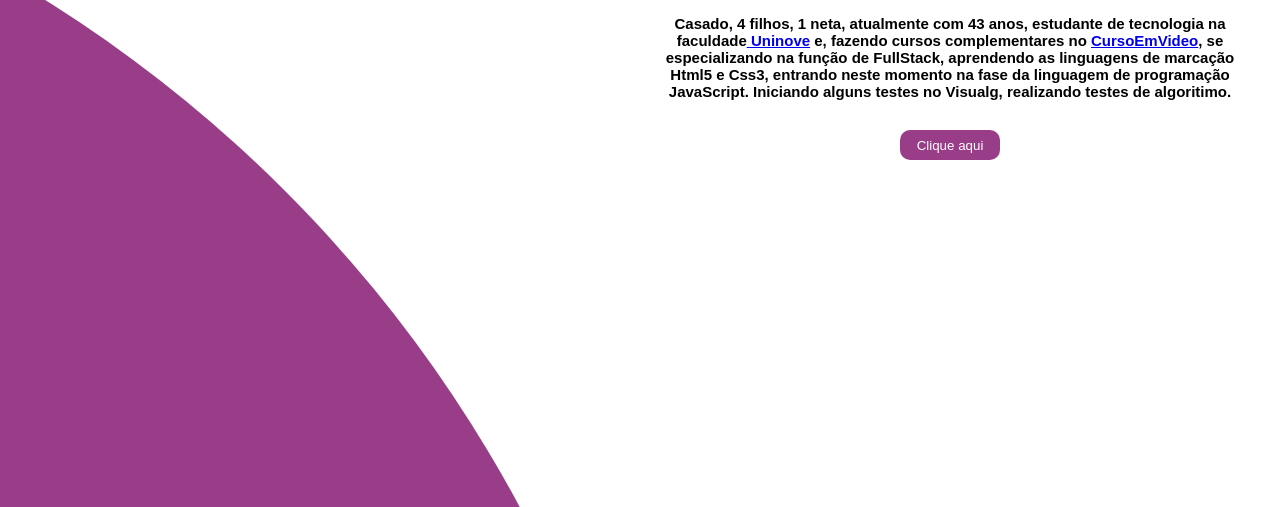
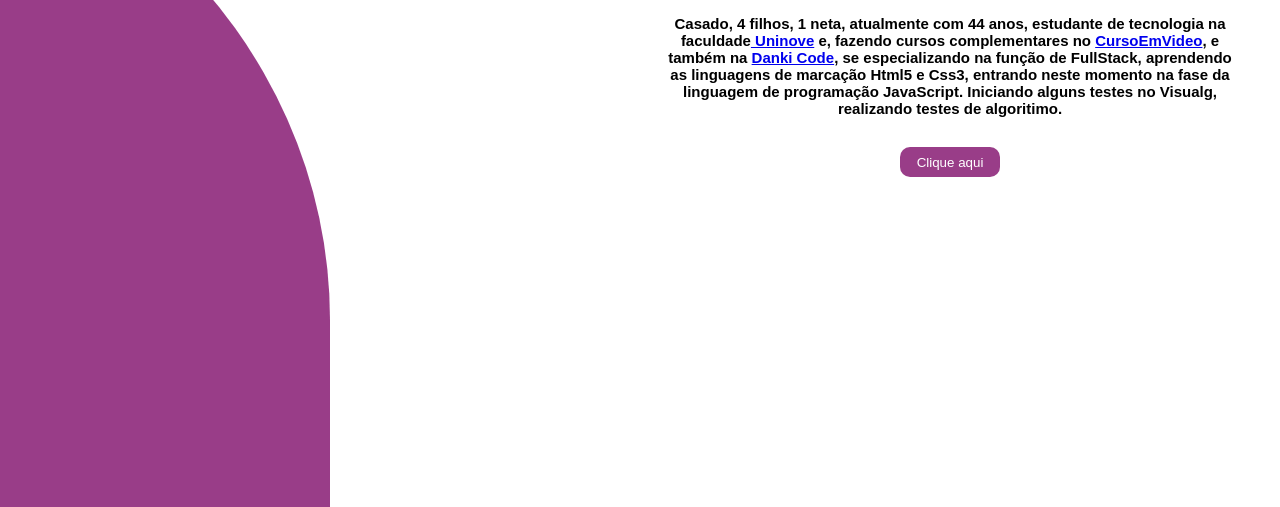
Before and after one commit to ClaytonSDev/site_dev, a plain HTML site: page pessoal/index.html in a window 1280 px wide. Shown: the part 293-800 px from the top of the page. Drawn offline with Linux system fonts and the light colour scheme.

Commit message:
ajustes
ajustes tela sobre

```diff
--- a/pessoal/index.html
+++ b/pessoal/index.html
@@ -27,7 +27,7 @@
         <div class="center">
             <div class="texto-sobre">
                 <h1>História do Clayton Sales<br/><span style="color: #993D88;">FullStack</span></h1>
-                <p>Casado, 4 filhos, 1 neta, atualmente com 43 anos, estudante de tecnologia na faculdade<strong><a href="https://www.uninove.br/" target="_blank"> Uninove</a></strong> e, fazendo cursos complementares no <strong><a href="https://www.cursoemvideo.com/" target="_blank">CursoEmVideo</a>,</strong> se especializando na função de FullStack, aprendendo as linguagens de marcação Html5 e Css3, entrando neste momento na fase da linguagem de programação JavaScript. Iniciando alguns testes no Visualg, realizando testes de algoritimo.</p>
+                <p>Casado, 4 filhos, 1 neta, atualmente com 44 anos, estudante de tecnologia na faculdade<strong><a href="https://www.uninove.br/" target="_blank"> Uninove</a></strong> e, fazendo cursos complementares no <strong><a href="https://www.cursoemvideo.com/" target="_blank">CursoEmVideo</a>,</strong> e também na <strong><a href="https://cursos.dankicode.com/" target="_blank">Danki Code</a>,</strong> se especializando na função de FullStack, aprendendo as linguagens de marcação Html5 e Css3, entrando neste momento na fase da linguagem de programação JavaScript. Iniciando alguns testes no Visualg, realizando testes de algoritimo.</p>
                 <button>Clique aqui</button>
             </div>
         </div>
--- a/pessoal/style.css
+++ b/pessoal/style.css
@@ -73,10 +73,10 @@ section.sobre {
 .extras{
     position: absolute;
     padding: 150px;
-    right: 600px;
-    width: 2400px;
-    height: 2400px;
-    border-radius: 50%;
+    right: 950px;
+    width: 1950px;
+    height: 1800px;
+    border-radius: 25%;
     background-color: var(--cor1);
 }
 
```
Also changed, not shown: index.html (+1 -1 lines), imagens/logo_site_dev.png (added).
